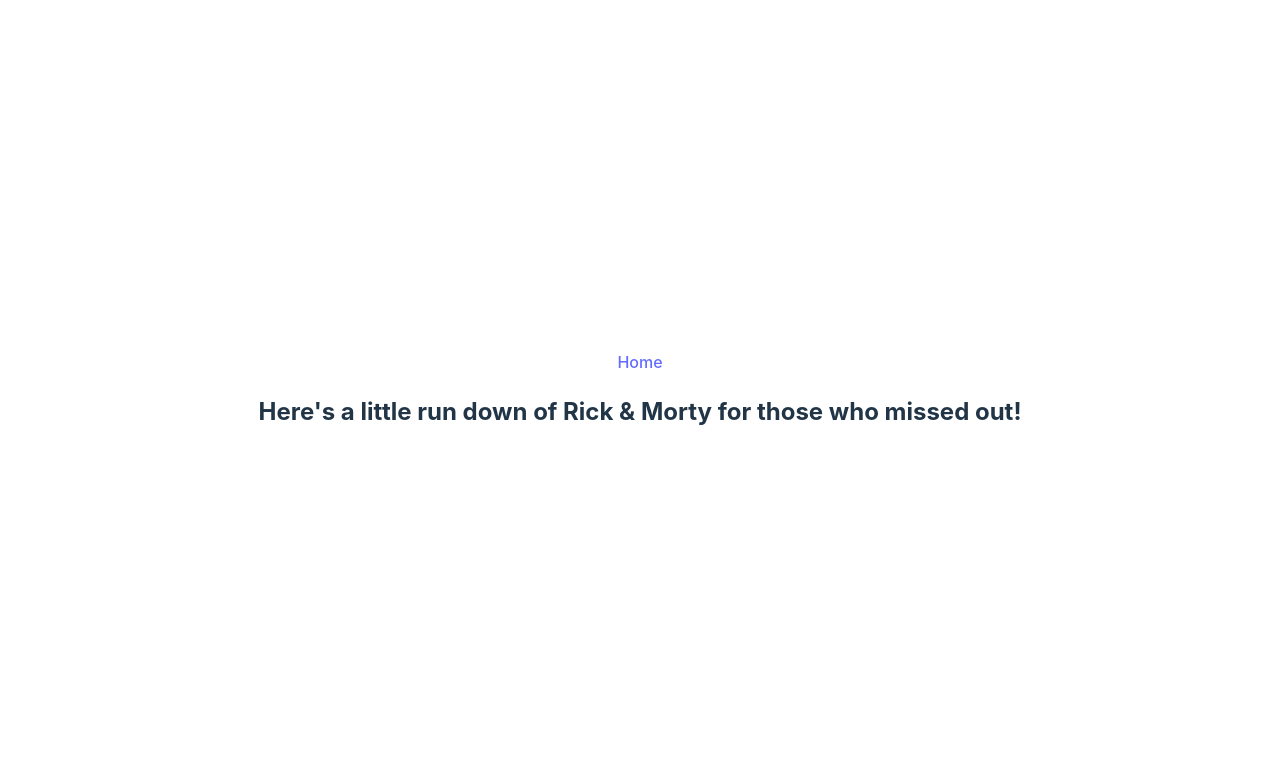
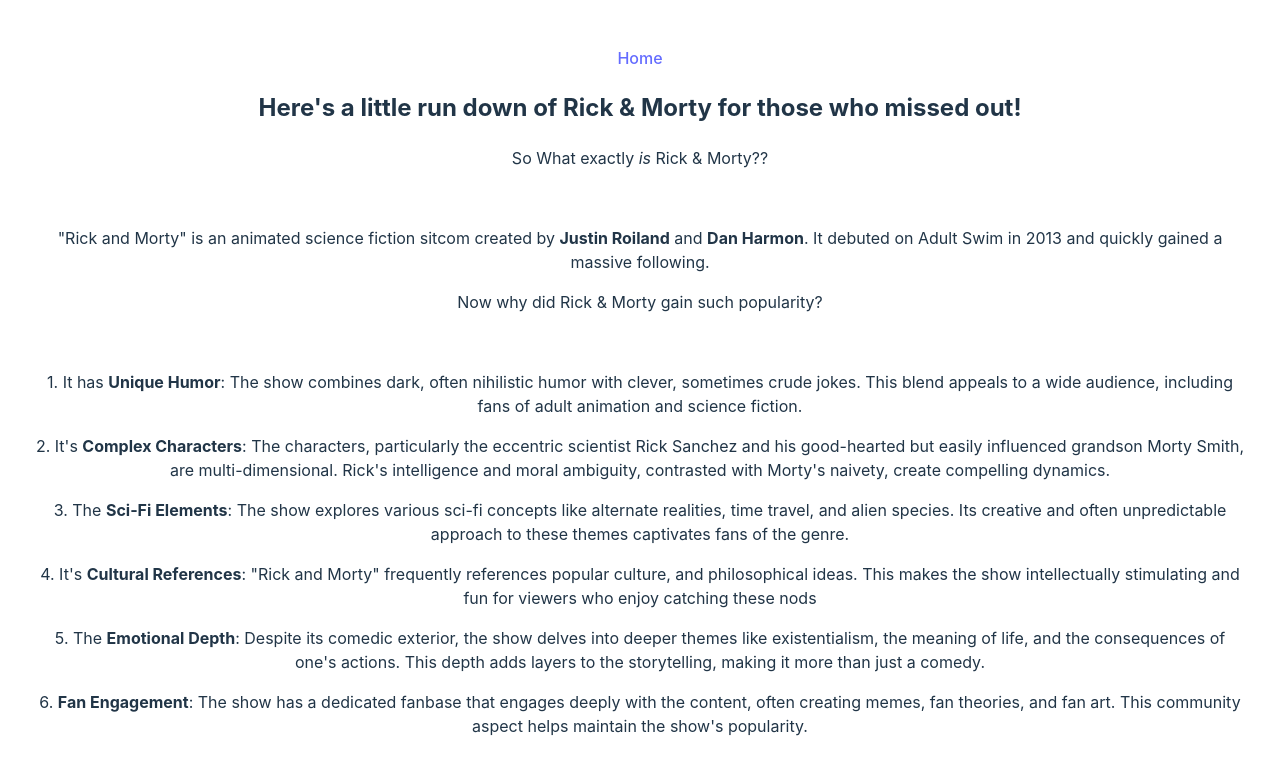
Before and after one commit to kurtCoding/first_Portfolio_Project, a React (Vite) app in the folder first_Personal_Project/: page /AboutRnM in a window 1280 px wide. Shown: the top 774 px of the page. Built offline with nearby package versions, Linux system fonts and the light colour scheme.

Commit message:
added text to AboutRnM and created VideoShowPage component

```diff
--- a/first_Personal_Project/src/AboutRnM.jsx
+++ b/first_Personal_Project/src/AboutRnM.jsx
@@ -9,6 +9,26 @@ export default function AboutRnM() {
         <div>
             <Link to='/'>Home</Link>
             <h2>Here's a little run down of Rick & Morty for those who missed out!</h2>
+
+            <div className="RnM_Info">
+                <p>So What exactly <em>is</em> Rick & Morty??</p> <br/>
+
+                <p>"Rick and Morty" is an animated science fiction sitcom created by <strong>Justin Roiland</strong> and <strong>Dan Harmon</strong>. It debuted on Adult Swim in 2013 and quickly gained a massive following.</p>
+
+                <p>Now why did Rick & Morty gain such popularity?</p> <br/>
+
+                <p><span>1</span>.   It has <strong>Unique Humor</strong>:   The show combines dark, often nihilistic humor with clever, sometimes crude jokes. This blend appeals to a wide audience, including fans of adult animation and science fiction.</p>
+
+                <p><span>2</span>.   It's <strong>Complex Characters</strong>:   The characters, particularly the eccentric scientist Rick Sanchez and his good-hearted but easily influenced grandson Morty Smith, are multi-dimensional. Rick's intelligence and moral ambiguity, contrasted with Morty's naivety, create compelling dynamics.</p>
+
+                <p><span>3</span>.   The <strong>Sci-Fi Elements</strong>:   The show explores various sci-fi concepts like alternate realities, time travel, and alien species. Its creative and often unpredictable approach to these themes captivates fans of the genre.</p>
+
+                <p><span>4</span>.   It's <strong>Cultural References</strong>:  "Rick and Morty" frequently references popular culture, and philosophical ideas. This makes the show intellectually stimulating and fun for viewers who enjoy catching these nods</p>
+
+                <p><span>5</span>.   The <strong>Emotional Depth</strong>:   Despite its comedic exterior, the show delves into deeper themes like existentialism, the meaning of life, and the consequences of one's actions. This depth adds layers to the storytelling, making it more than just a comedy.</p>
+
+                <p><span>6</span>.   <strong>Fan Engagement</strong>:    The show has a dedicated fanbase that engages deeply with the content, often creating memes, fan theories, and fan art. This community aspect helps maintain the show's popularity.</p>
+            </div>
         </div>
     )
 }
--- a/first_Personal_Project/src/App.jsx
+++ b/first_Personal_Project/src/App.jsx
@@ -9,6 +9,7 @@ import Hoohah from './Hoohah'
 import AboutRnM from './AboutRnM'
 import Characters from './Characters'
 import ShowPage from './ShowPage'
+import VideoShowPage from './VideoShowPage'
 
 function App() {
 
@@ -23,6 +24,7 @@ function App() {
           <Route path='/AboutRnM' element={ <AboutRnM/> } />
           <Route path='/Characters' element={ <Characters/> } />
           <Route path='/ShowPage/:id' element={ <ShowPage/> } />
+          <Route path='/VideoShowPage/:id' element={ <VideoShowPage/> } />
         </Routes>
       </Router>
     </div>
--- a/first_Personal_Project/src/Characters.jsx
+++ b/first_Personal_Project/src/Characters.jsx
@@ -25,7 +25,7 @@ export default function Characters() {
     return(
         <div>
             <Link to='/'>Home</Link>
-            <h2>Here's a list of Characters for the show</h2>
+            <h2>Here's a list of Characters on the show</h2>
             <ul>
                 <div className="charList">
                     {characters.map((char) => (
```
Also changed, not shown: first_Personal_Project/src/VideoShowPage.jsx (added).
